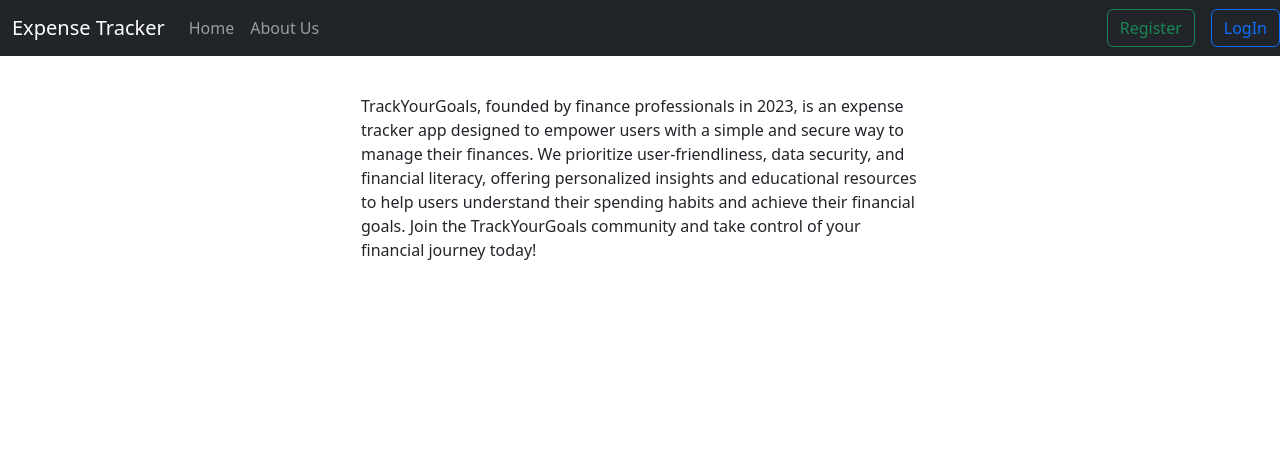
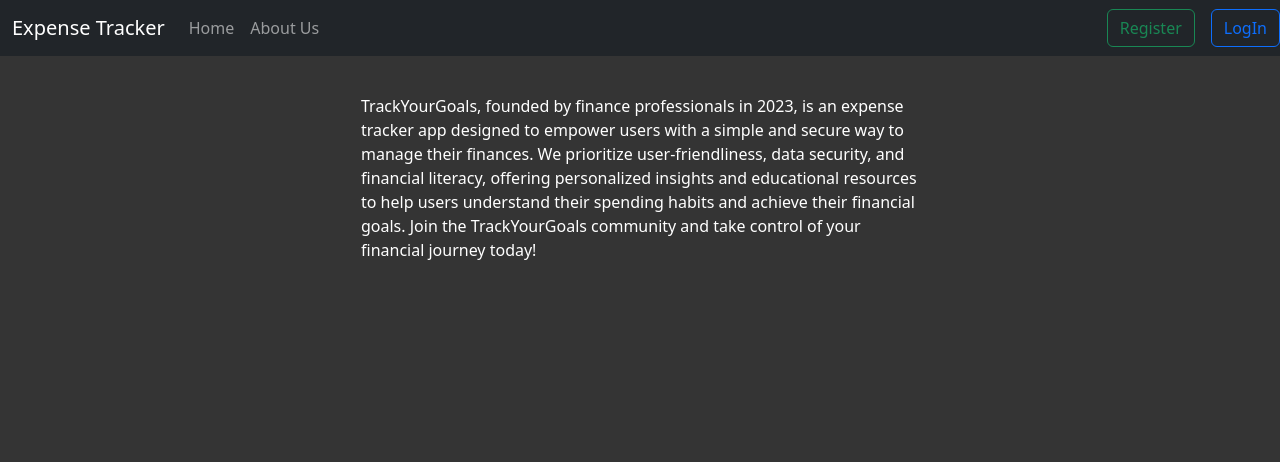
Before and after one commit to Namukuru/Tracker, a Django app: page /about/ in a window 1280 px wide. Shown: the top 462 px of the page. Run offline with Django 5.2, Linux system fonts and the light colour scheme.

Commit message:
Changing the background color

```diff
--- a/website/templates/base.html
+++ b/website/templates/base.html
@@ -17,6 +17,10 @@
       .container {
         padding-top: 50px;
         margin-top: 20px;
+      }
+      body {
+        background-color: rgb(52, 52, 52);
+        color: white;
       }
     </style>
   </head>
```
